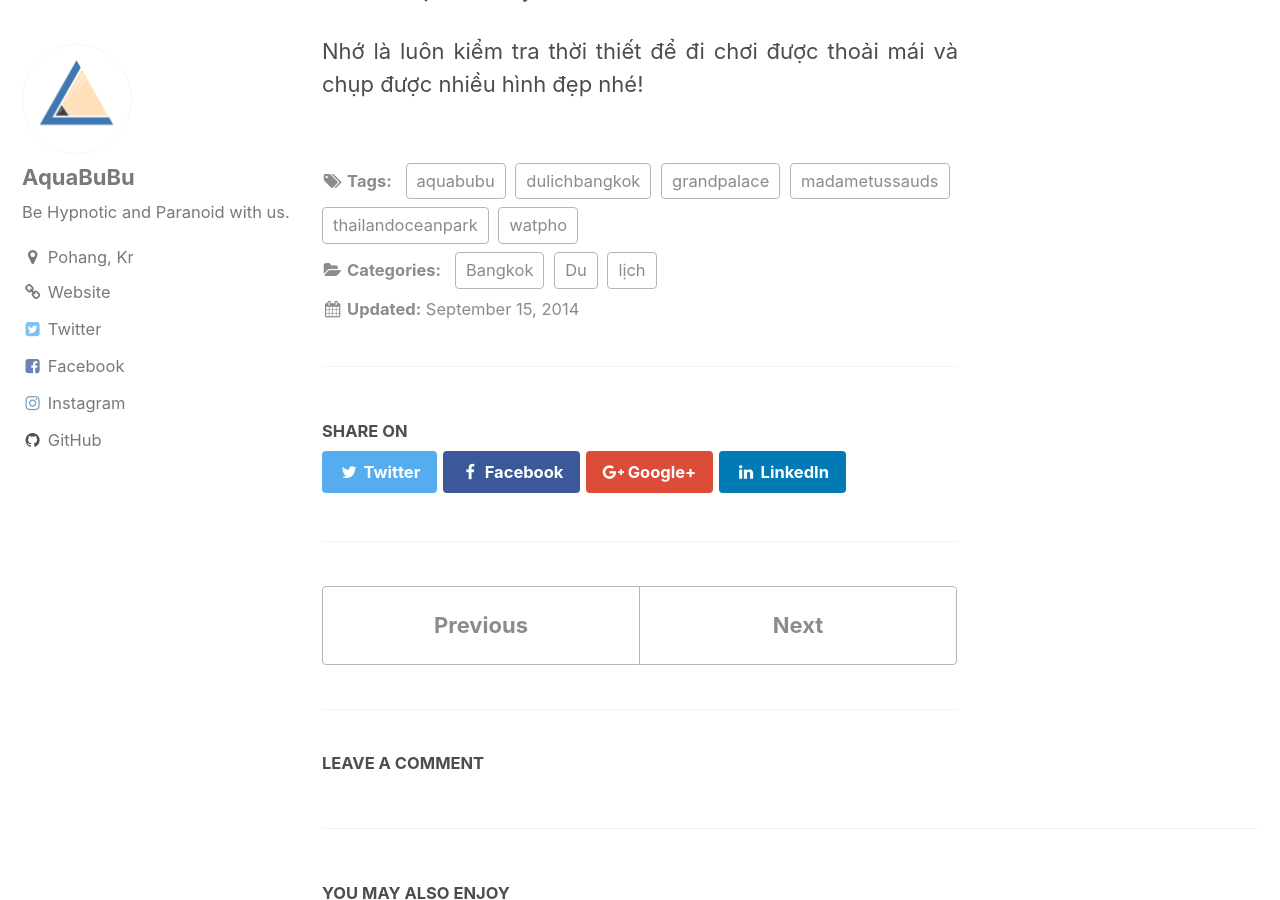
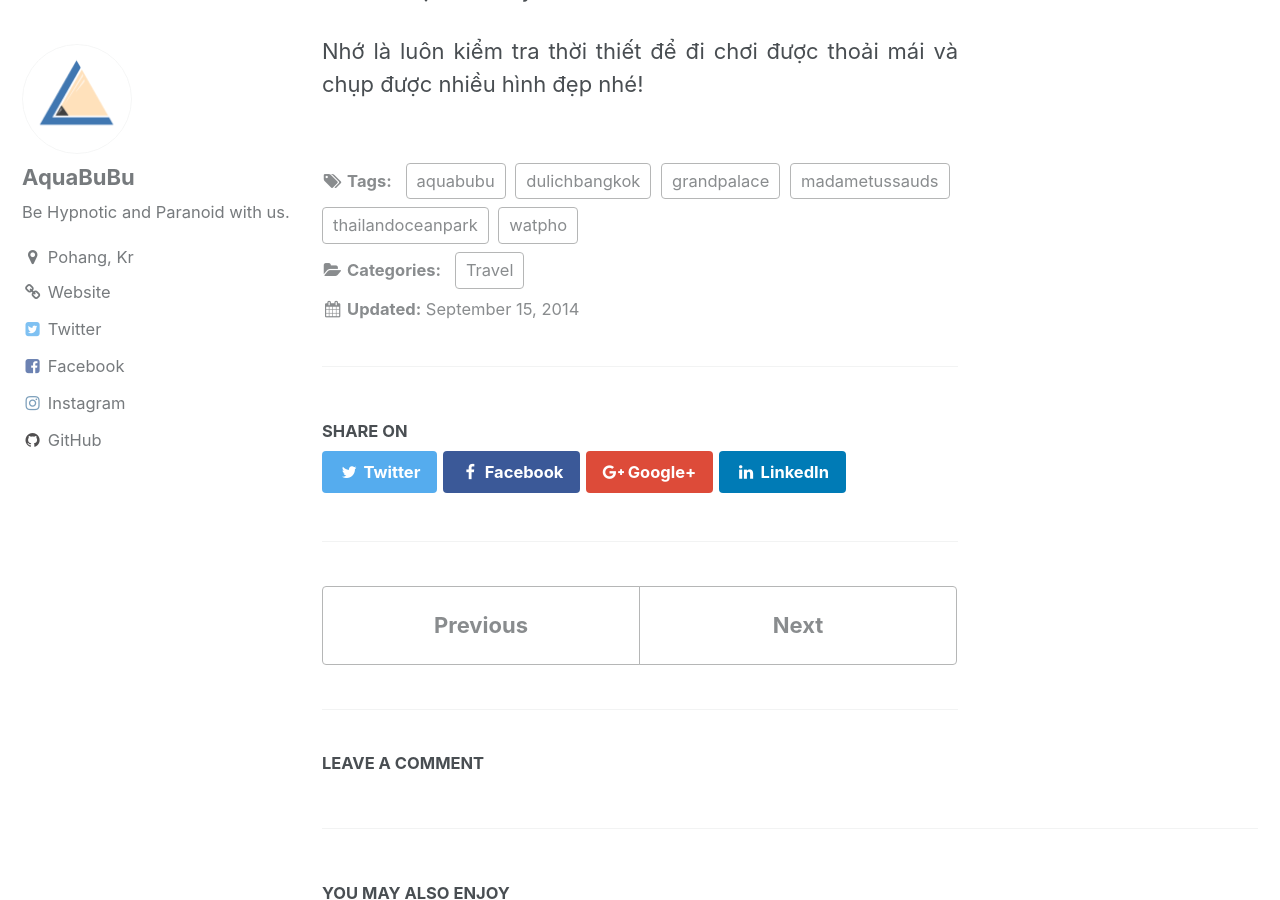
Before and after one commit to aquabubu/home, a Jekyll site: the page built from _posts/2014-09-15-Du-lich-Bangkok-Phan-2.md, in a window 1280 px wide and 900 px high, scrolled down 7061 px. Built offline with Jekyll 4.4.1, drawn with Linux system fonts in a browser that asks for light colours; comment, search, counter and statistics services are not loaded.

Commit message:
Update sites

```diff
--- a/_posts/2014-09-15-Du-lich-Bangkok-Phan-2.md
+++ b/_posts/2014-09-15-Du-lich-Bangkok-Phan-2.md
@@ -1,6 +1,6 @@
 ---
 title: Du lịch Bangkok - Phần 2
-categories: Du lịch Bangkok
+categories: Travel
 tags:
 - dulichbangkok
 - watpho
```
